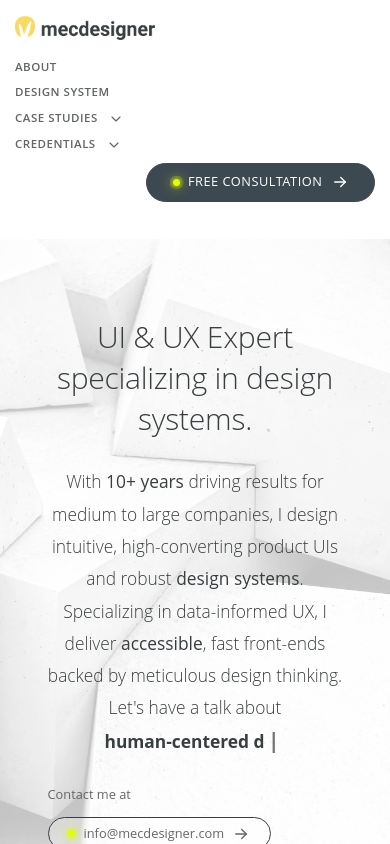
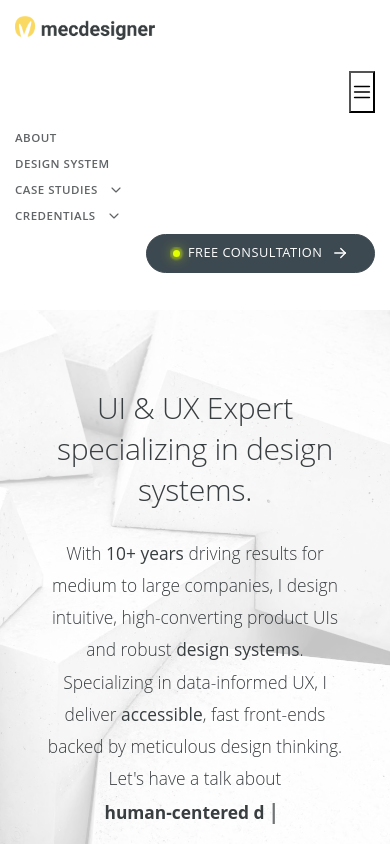
Before and after one commit to mecdesigner/mecdesigner-portfolio, a React (Vite) app: page / in a window 390 px wide. Shown: the top 844 px of the page. Built offline with nearby package versions, Linux system fonts and the light colour scheme.

Commit message:
Include Navigation Menu mobile

```diff
--- a/src/components/Header.tsx
+++ b/src/components/Header.tsx
@@ -1,7 +1,7 @@
-import { useRef } from 'react'
+import { useRef, useState } from 'react'
 import { useMegaPosition } from '../lib/useMegaPosition'
 import { Link, NavLink } from 'react-router-dom'
-import { IconChevronDown } from '@tabler/icons-react'
+import { IconChevronDown, IconMenu2, IconX } from '@tabler/icons-react'
 import { asset } from '../lib/asset'
 import CTA from '../components/CTA'
 
@@ -9,6 +9,7 @@ const base = import.meta.env.BASE_URL
 const href = (p: string) => `${base}${p.replace(/^\/+/, '')}`
 
 export default function Header() {
+  const [mobileOpen, setMobileOpen] = useState(false)
   // refs for the two mega menus
   const caseStudiesRef = useRef<HTMLDivElement>(null)
   const credentialsRef  = useRef<HTMLDivElement>(null)
@@ -16,19 +17,42 @@ export default function Header() {
   useMegaPosition(credentialsRef)
   return (
     <header className="nav-container">
-      <nav id="menu1" className="bar bar--sm bar-1 pos-fixed original--bg">
+      <nav id="menu1"
+      className={`bar bar--sm bar-1 pos-fixed original--bg ${mobileOpen ? 'is-open' : ''}`}
+      aria-label="Main"
+      >
         <div className="container">
-          <div className="row">
+          <div className="row align-items-center">
             <div className="col-lg-2 col-md-2">
               <div className="bar__module">
-                <Link to="/">
+                <Link to="/" aria-label="Home">
                   <img className="logo logo-dark" alt="Mecdesigner logo dark" src="img/logo-mecdesigner-dark.png" />
                   <img className="logo logo-light" alt="Mecdesigner logo light" src="img/logo-mecdesigner-light.png" />
                 </Link>
               </div>
             </div>
+
+            {/* Toggle (mobile only) */}
+            <div className="col-lg-10 col-md-10 text-right d-lg-none">
+              <button
+                className="nav-toggle"
+                type="button"
+                aria-label="Toggle navigation"
+                aria-expanded={mobileOpen}
+                aria-controls="primary-menu"
+                onClick={() => setMobileOpen(v => !v)}
+              >
+                {mobileOpen ? <IconX size={22} stroke={1.8} /> : <IconMenu2 size={22} stroke={1.8} />}
+              </button>
+            </div>
+
+            {/* Menu + CTA */}
             <div className="col-lg-10 col-md-12 text-right text-left-xs text-left-sm">
-              <div className="bar__module">
+              <div
+                  id="primary-menu"
+                  className="bar__module nav-menu"
+                  aria-hidden={!mobileOpen}
+                >
 
                 <ul className="menu-horizontal text-left">
                   <li>
```
